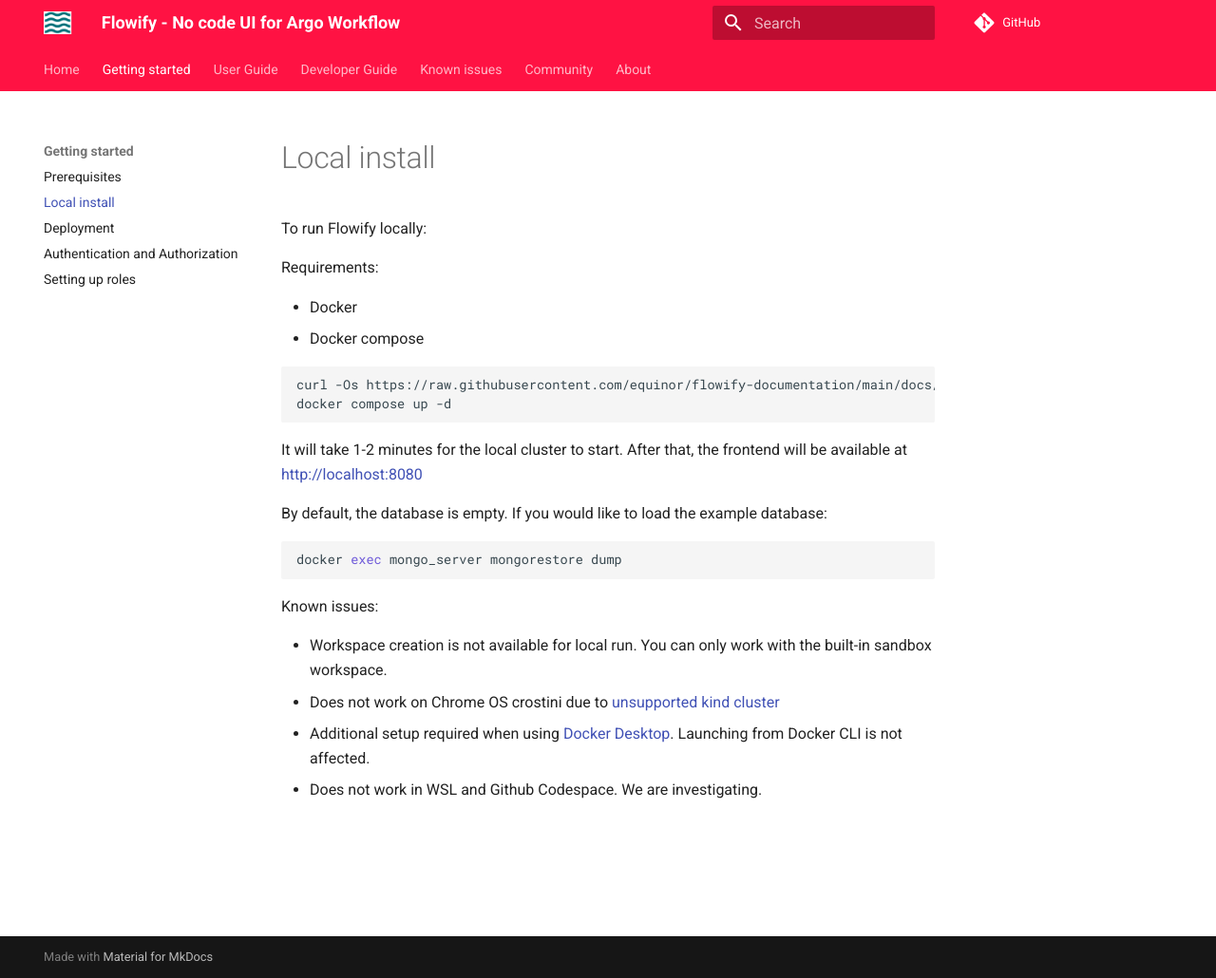
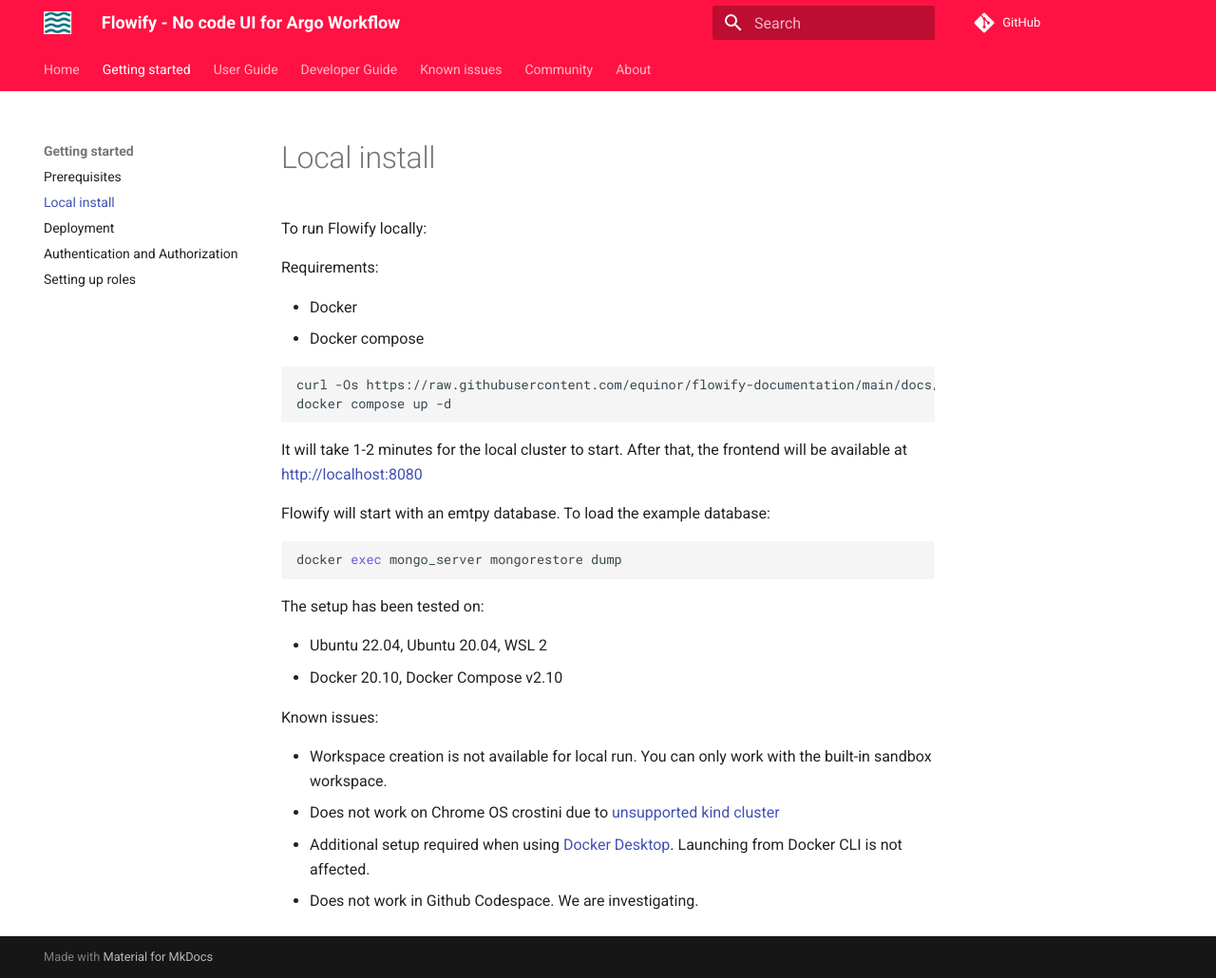
Before and after one commit to equinor/flowify-documentation, an MkDocs documentation site: the page built from docs/run_local.md, in a window 1280 px wide and 1030 px high. Shown: the whole window at 95% size. Built offline with MkDocs 1.6.1 and Material for MkDocs 9.7.7, drawn with Linux system fonts in a browser that asks for light colours; comment, search, counter and statistics services are not loaded.

Commit message:
fixed WSL local run

````diff
--- a/docs/run_local.md
+++ b/docs/run_local.md
@@ -12,14 +12,19 @@
 
 It will take 1-2 minutes for the local cluster to start. After that, the frontend will be available at [http://localhost:8080](http://localhost:8080)
 
-By default, the database is empty. If you would like to load the example database:
+Flowify will start with an emtpy database. To load the example database:
 ```bash
 docker exec mongo_server mongorestore dump
 ```
+
+The setup has been tested on:
+
+- Ubuntu 22.04, Ubuntu 20.04, WSL 2
+- Docker 20.10, Docker Compose v2.10
 
 Known issues:
 
 - Workspace creation is not available for local run. You can only work with the built-in sandbox workspace.
 - Does not work on Chrome OS crostini due to [unsupported kind cluster](https://kind.sigs.k8s.io/docs/user/known-issues/#chrome-os)
 - Additional setup required when using [Docker Desktop](https://kind.sigs.k8s.io/docs/user/known-issues/#docker-desktop-for-macos-and-windows). Launching from Docker CLI is not affected.
-- Does not work in WSL and Github Codespace. We are investigating.
+- Does not work in Github Codespace. We are investigating.
````
